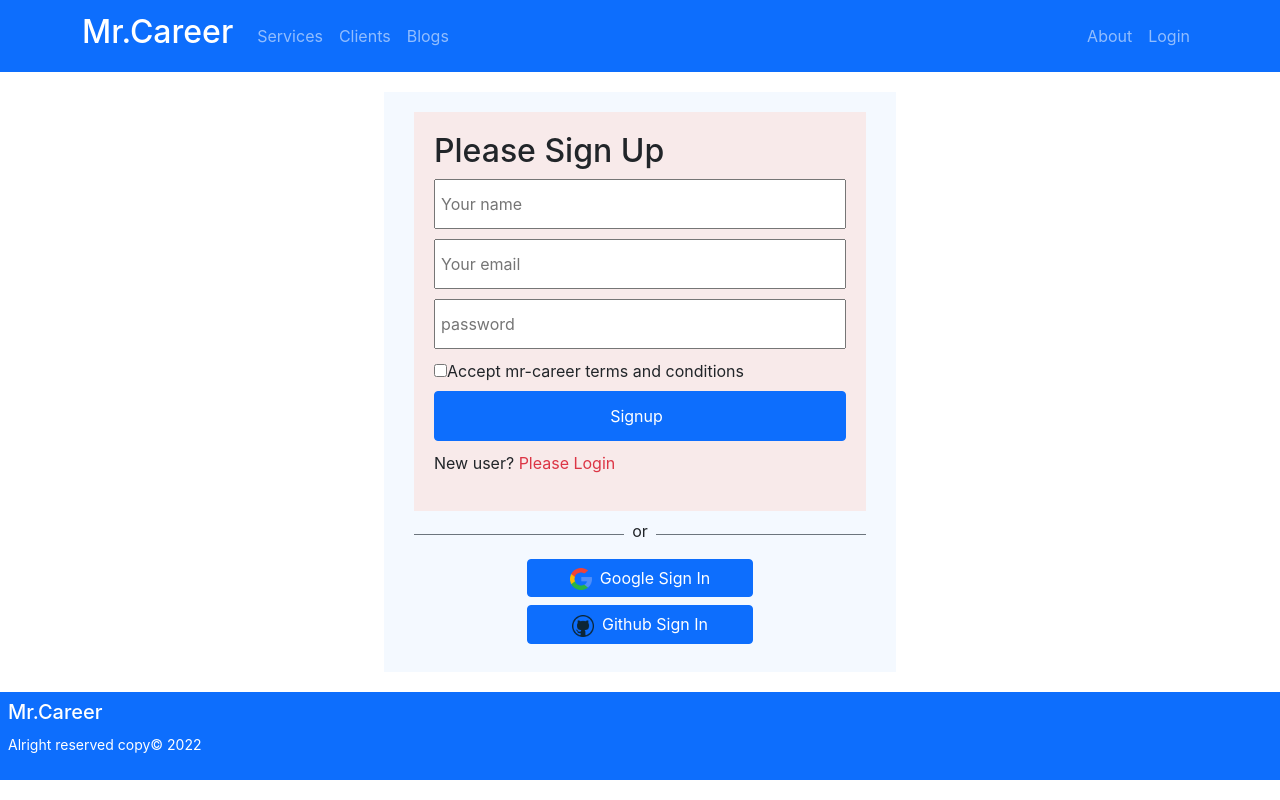
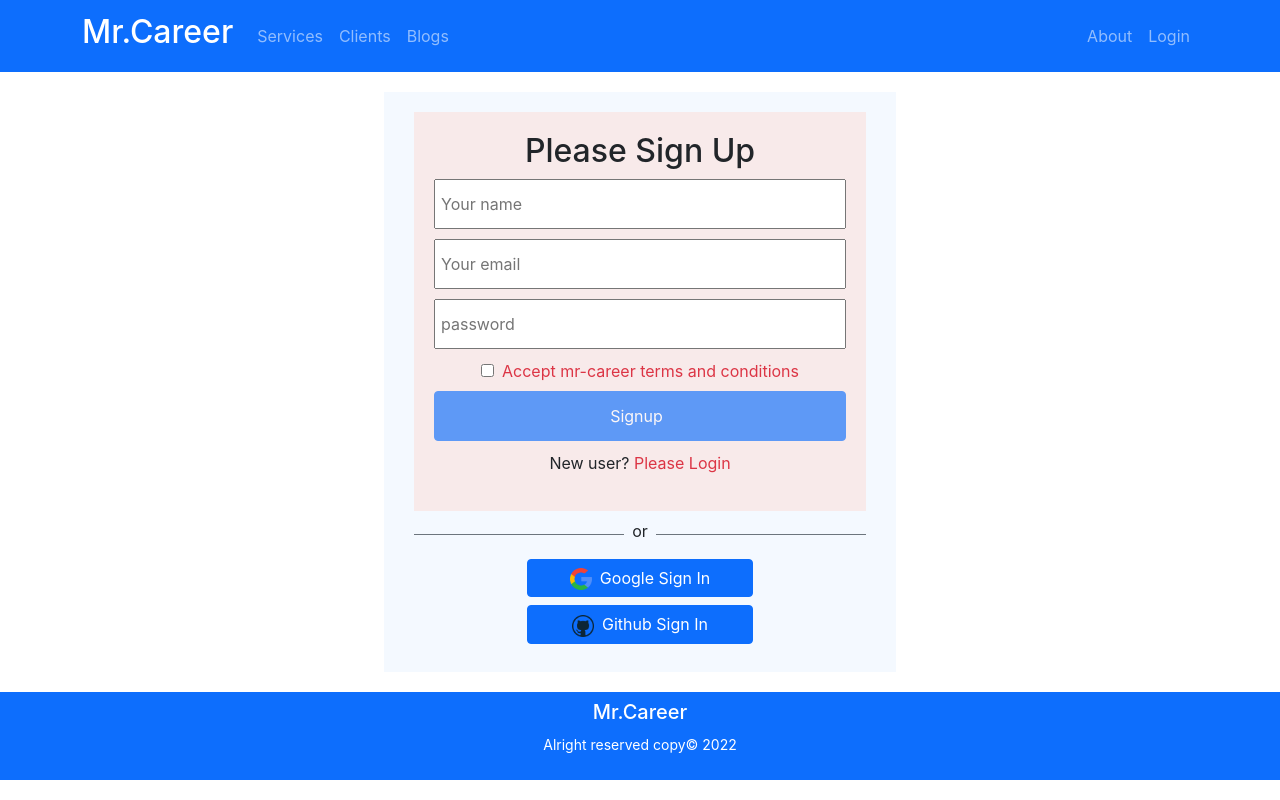
Before and after one commit to shahidul7150/mr-career, a React (Create React App) app: page /register in a window 1280 px wide. Built offline with nearby package versions, Linux system fonts and the light colour scheme; no server answers.

Commit message:
authentication completed

```diff
--- a/package.json
+++ b/package.json
@@ -14,6 +14,7 @@
     "react-firebase-hooks": "^5.0.3",
     "react-router-dom": "^6.3.0",
     "react-scripts": "5.0.1",
+    "react-toastify": "^8.2.0",
     "web-vitals": "^2.1.4"
   },
   "scripts": {
--- a/src/App.js
+++ b/src/App.js
@@ -1,4 +1,5 @@
 import { Route, Routes } from 'react-router-dom';
+import './App.css'
 import About from './Pages/About/About';
 import Login from './Pages/Authentication/Login/Login';
 import RequireAuth from './Pages/Authentication/RequireAuth/RequireAuth';
--- a/src/Pages/Authentication/Login/Login.js
+++ b/src/Pages/Authentication/Login/Login.js
@@ -1,10 +1,15 @@
 import { async } from "@firebase/util";
 import React, { useRef } from "react";
-import { useSendPasswordResetEmail, useSignInWithEmailAndPassword } from "react-firebase-hooks/auth";
+import {
+  useSendPasswordResetEmail,
+  useSignInWithEmailAndPassword,
+} from "react-firebase-hooks/auth";
 import { Link, useLocation, useNavigate } from "react-router-dom";
 import auth from "../../../firebase.init";
 import Social from "../SocialLogin/Social";
 import "./Login.css";
+import { ToastContainer, toast } from "react-toastify";
+import "react-toastify/dist/ReactToastify.css";
 
 const Login = () => {
   const navigate = useNavigate();
@@ -31,9 +36,13 @@ const Login = () => {
 
   const resetPassword = async () => {
     const email = emailRef.current.value;
-    await sendPasswordResetEmail(email)
-    alert("Sent email")
-  }
+    if (email) {
+      await sendPasswordResetEmail(email);
+      toast("Sent email");
+    } else {
+      toast('Give your email')
+    }
+  };
   const navigateRegister = () => {
     navigate("/register");
   };
@@ -73,16 +82,16 @@ const Login = () => {
         </p>
         <p>
           Forget Password?{" "}
-          <Link
-            to="/register"
-            className="text-danger pe-auto text-decoration-none "
+          <button
+            className="text-danger pe-auto text-decoration-none btn btn-link "
             onClick={resetPassword}
           >
             Reset Password
-          </Link>{" "}
+          </button>
         </p>
       </div>
       <Social></Social>
+      <ToastContainer />
     </div>
   );
 };
--- a/src/Pages/Authentication/RequireAuth/RequireAuth.js
+++ b/src/Pages/Authentication/RequireAuth/RequireAuth.js
@@ -1,11 +1,16 @@
-import React from 'react';
-import { useAuthState } from 'react-firebase-hooks/auth';
-import { Navigate, useLocation } from 'react-router-dom';
-import auth from '../../../firebase.init';
+import React from "react";
+import { useAuthState } from "react-firebase-hooks/auth";
+import { Navigate, useLocation } from "react-router-dom";
+import auth from "../../../firebase.init";
+import Loading from "../../Shared/Loading/Loading";
 
 const RequireAuth = ({ children }) => {
   const [user, loading] = useAuthState(auth);
   const location = useLocation();
+
+  if (loading) {
+    return <Loading></Loading>;
+  }
   if (!user) {
     return <Navigate to="/login" state={{ from: location }} replace />;
   }
--- a/src/Pages/Authentication/SignUp/Signup.js
+++ b/src/Pages/Authentication/SignUp/Signup.js
@@ -1,27 +1,33 @@
-import React from "react";
+import React, { useState } from "react";
 import { Link, useNavigate } from "react-router-dom";
-import { useCreateUserWithEmailAndPassword } from "react-firebase-hooks/auth";
+import { useCreateUserWithEmailAndPassword, useUpdateProfile } from "react-firebase-hooks/auth";
 import Social from "../SocialLogin/Social";
 import auth from "../../../firebase.init";
+import { async } from "@firebase/util";
 
 const Signup = () => {
+  const [agree, setAgree] = useState(false);
   const [createUserWithEmailAndPassword, user, loading, error] =
-    useCreateUserWithEmailAndPassword(auth);
+    useCreateUserWithEmailAndPassword(auth, { sendEmailVerification: true });
+    const [updateProfile, updating, profileUpdateError] = useUpdateProfile(auth);
   const navigate = useNavigate();
 
   const navigateLogin = () => {
     navigate("/login");
   };
-  if (user) {
-    navigate("/home")
-  }
-  const handleSignUp = (event) => {
+
+
+
+  const handleSignUp =async (event) => {
     event.preventDefault();
-    const name = event.target.name.value;
+    const displayName = event.target.name.value;
     const email = event.target.email.value;
     const password = event.target.password.value;
-console.log(email,password);
-    createUserWithEmailAndPassword(email, password);
+    await createUserWithEmailAndPassword(email, password);
+    await updateProfile({ displayName });
+    console.log('Updated profile');
+    navigate("/home");
+
   };
   return (
     <div className="login mx-auto ">
@@ -43,9 +49,24 @@ console.log(email,password);
             placeholder="password"
             required
           />
-          <input type="checkbox" name="terms" id="terms" />
-          <label htmlFor="terms">Accept mr-career terms and conditions</label>
-          <input className="btn btn-primary mt-2" type="submit" value="Signup" />
+          <input
+            onClick={() => setAgree(!agree)}
+            type="checkbox"
+            name="terms"
+            id="terms"
+          />
+          <label
+            className={`ps-2 ${agree ? "" : "text-danger"}`}
+            htmlFor="terms"
+          >
+            Accept mr-career terms and conditions
+          </label>
+          <input
+            disabled={!agree}
+            className="btn btn-primary mt-2"
+            type="submit"
+            value="Signup"
+          />
         </form>
         <p>
           New user?{" "}
--- a/src/Pages/Authentication/SocialLogin/Social.js
+++ b/src/Pages/Authentication/SocialLogin/Social.js
@@ -7,12 +7,16 @@ import {
 } from "react-firebase-hooks/auth";
 import auth from "../../../firebase.init";
 import { useNavigate } from "react-router-dom";
+import Loading from "../../Shared/Loading/Loading";
 
 const Social = () => {
-  const [signInWithGoogle, user, loading, error] = useSignInWithGoogle(auth);
-  const [signInWithGithub, user1, loading1, error1] = useSignInWithGithub(auth);
+  const [signInWithGoogle, user, googleLoading, error] = useSignInWithGoogle(auth);
+  const [signInWithGithub, user1, githubLoading, error1] = useSignInWithGithub(auth);
   const navigate = useNavigate();
   let errorShow;
+  if (googleLoading || githubLoading) {
+    return <Loading></Loading>
+  }
   if (error || error1) {
     errorShow = (
       <p className="text-danger">
--- a/src/Pages/Blogs/Blogs.js
+++ b/src/Pages/Blogs/Blogs.js
@@ -8,7 +8,7 @@ const Blogs = () => {
 
             <div>
                 <div>
-                    <img width="600px" src="https://lh3.googleusercontent.com/16FwaRpvUmWs1ZfVVsYmoA4gqvNH8kazS9crLGTEZAxKKDuH6d_j_GKsqzt6WWwqHqgIJmmkYOu3Nk6QFotq5l7MdT-BpAOzoTJM8KX6ToS9SZCVIsj1v2wc5YZeg8twRuX34HER" alt="" />
+                    <img width="600px" src="https://static.javatpoint.com/blog/images/authentication-vs-authorization.png" alt="" />
 
                     <h2 className='w-50 mx-auto text-start text-primary pt-3'>What is difference between  authentication and  authorization?</h2>
                     <p className='w-50 mx-auto text-start'> <span className='fw-bold'>Authentication:</span>Authentication is verify user identity by credentials based on knowledge.User provide authentication factors when requesting access</p>
@@ -23,7 +23,9 @@ const Blogs = () => {
 
                     <p className='w-50 mx-auto text-start'> <span className='fw-bold'>What other option implement: </span> First of all I'm using firebase for authentication and then I using firebase for hosting my site .</p>
                 </div>
-                <div>
+                <hr />
+
+                <div className='pb-5'>
                     <img width="600px" src="https://i.ytimg.com/vi/iosNuIdQoy8/maxresdefault.jpg" alt="" />
                     <h2 className='w-50 mx-auto text-start text-primary pt-3'>What other services does firebase provide other than authentication?</h2>
                     <div className='d-block'>
--- /dev/null
+++ b/src/Pages/Shared/Loading/Loading.js
@@ -0,0 +1,12 @@
+import React from 'react';
+import { Spinner } from 'react-bootstrap';
+
+const Loading = () => {
+    return (
+        <div style={{height:'400px'}} className="w-100 d-flex justify-content-center align-items-center">
+            <Spinner animation='border' variant='primary'/>
+        </div>
+    );
+};
+
+export default Loading;
```
Also changed, not shown: 1 other file (tests, documents, lock files or other folders). Lines whose indentation alone changed are shown as unchanged.
